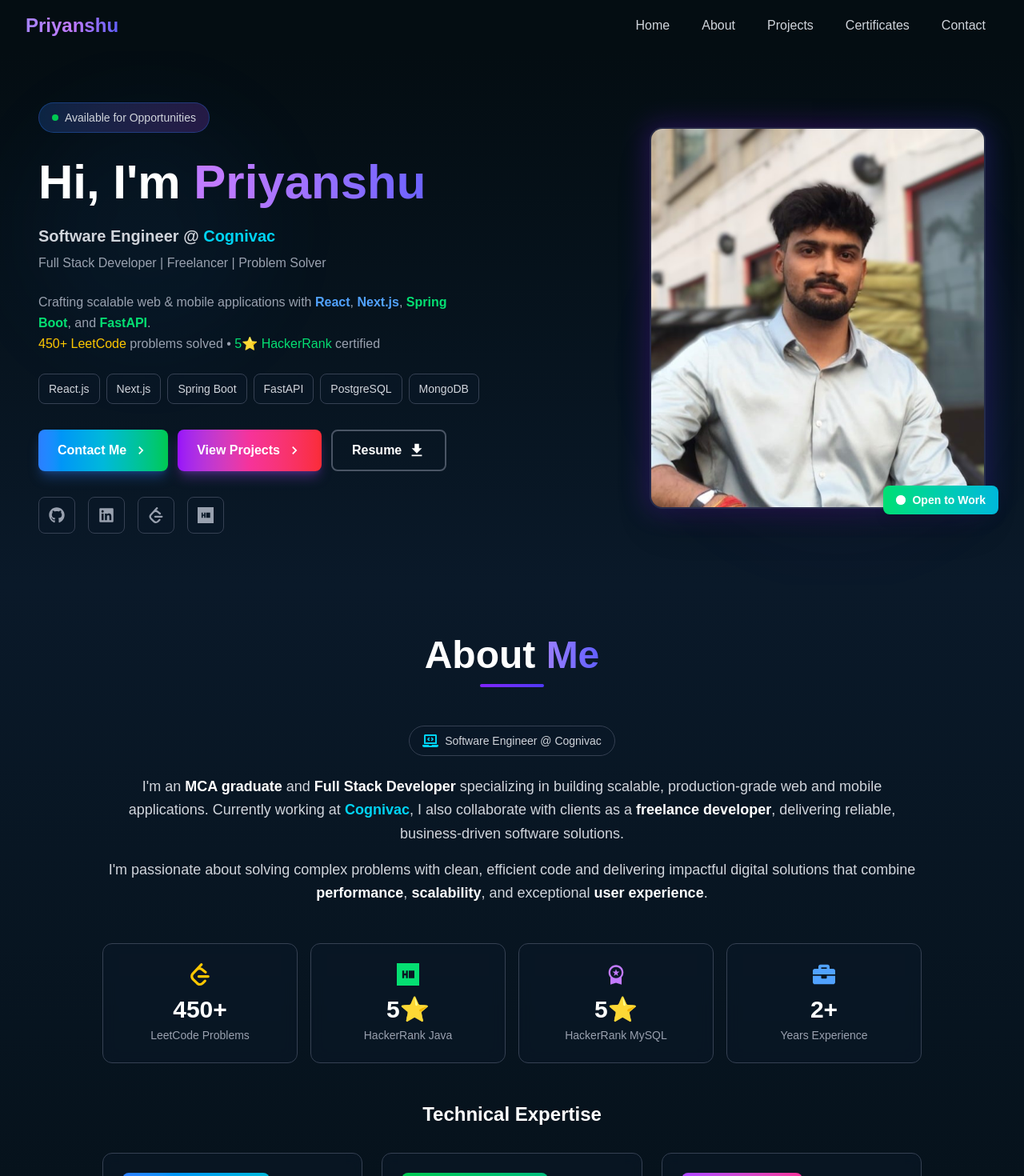
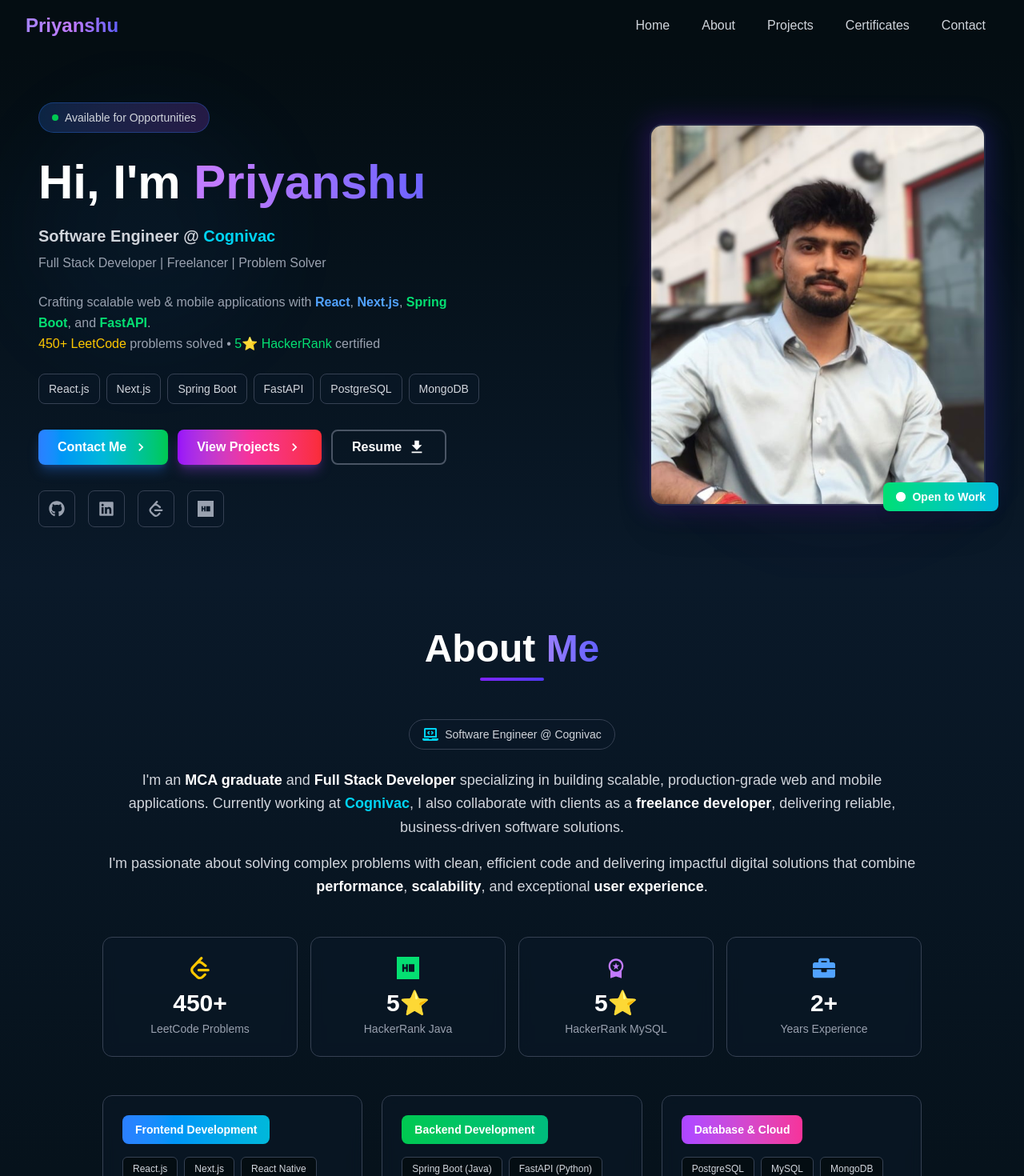
Before and after one commit to PriYanahsu/Nextjs-Portfolio-Priyanshu, a Next.js app: page / in a window 1280 px wide. Shown: the top 1470 px of the page at 80% size. Built offline with nearby package versions, Linux system fonts and the light colour scheme.

Commit message:
fix the button size

```diff
--- a/app/components/About.tsx
+++ b/app/components/About.tsx
@@ -121,9 +121,6 @@
 
           {/* Expertise Areas */}
           <div className="mb-12">
-            <h3 className="text-2xl font-bold text-center mb-8 text-white">
-              Technical Expertise
-            </h3>
             <div className="grid md:grid-cols-3 gap-6">
               {expertise.map((area, index) => (
                 <div
--- a/app/components/Hero.tsx
+++ b/app/components/Hero.tsx
@@ -88,7 +88,7 @@
               to="contact"
               smooth
               duration={500}
-              className="group relative w-full sm:w-auto px-6 py-3 flex items-center justify-center rounded-lg bg-gradient-to-r from-blue-500 via-cyan-500 to-green-500 text-white font-semibold shadow-lg shadow-blue-500/30 hover:shadow-blue-500/50 hover:scale-105 transform transition-all duration-300 text-sm sm:text-base overflow-hidden cursor-pointer"
+              className="group relative w-full sm:w-auto px-6 py-2 flex items-center justify-center rounded-lg bg-gradient-to-r from-blue-500 via-cyan-500 to-green-500 text-white font-semibold shadow-lg shadow-blue-500/30 hover:shadow-blue-500/50 hover:scale-105 transform transition-all duration-300 text-sm sm:text-base overflow-hidden cursor-pointer"
             >
               <span className="absolute inset-0 bg-gradient-to-r from-green-500 via-cyan-500 to-blue-500 opacity-0 group-hover:opacity-100 transition-opacity duration-500"></span>
               <span className="relative flex items-center gap-2">
@@ -101,7 +101,7 @@
               to="projects"
               smooth
               duration={500}
-              className="group relative w-full sm:w-auto px-6 py-3 flex items-center justify-center rounded-lg bg-gradient-to-r from-purple-600 via-pink-500 to-red-500 text-white font-semibold shadow-lg shadow-purple-500/30 hover:shadow-purple-500/50 hover:scale-105 transform transition-all duration-300 text-sm sm:text-base overflow-hidden cursor-pointer"
+              className="group relative w-full sm:w-auto px-6 py-2 flex items-center justify-center rounded-lg bg-gradient-to-r from-purple-600 via-pink-500 to-red-500 text-white font-semibold shadow-lg shadow-purple-500/30 hover:shadow-purple-500/50 hover:scale-105 transform transition-all duration-300 text-sm sm:text-base overflow-hidden cursor-pointer"
             >
               <span className="absolute inset-0 bg-gradient-to-r from-red-500 via-pink-500 to-purple-600 opacity-0 group-hover:opacity-100 transition-opacity duration-500"></span>
               <span className="relative flex items-center gap-2">
@@ -113,7 +113,7 @@
             <a
               href="/resume.pdf"
               download="Priyanshu_Resume.pdf"
-              className="group relative w-full sm:w-auto px-6 py-3 flex items-center justify-center rounded-lg border-2 border-gray-600 text-white font-semibold hover:border-cyan-400 hover:bg-cyan-400/10 transform transition-all duration-300 text-sm sm:text-base"
+              className="group relative w-full sm:w-auto px-6 py-2 flex items-center justify-center rounded-lg border-2 border-gray-600 text-white font-semibold hover:border-cyan-400 hover:bg-cyan-400/10 transform transition-all duration-300 text-sm sm:text-base"
             >
               <span className="flex items-center gap-2">
                 Resume
```
